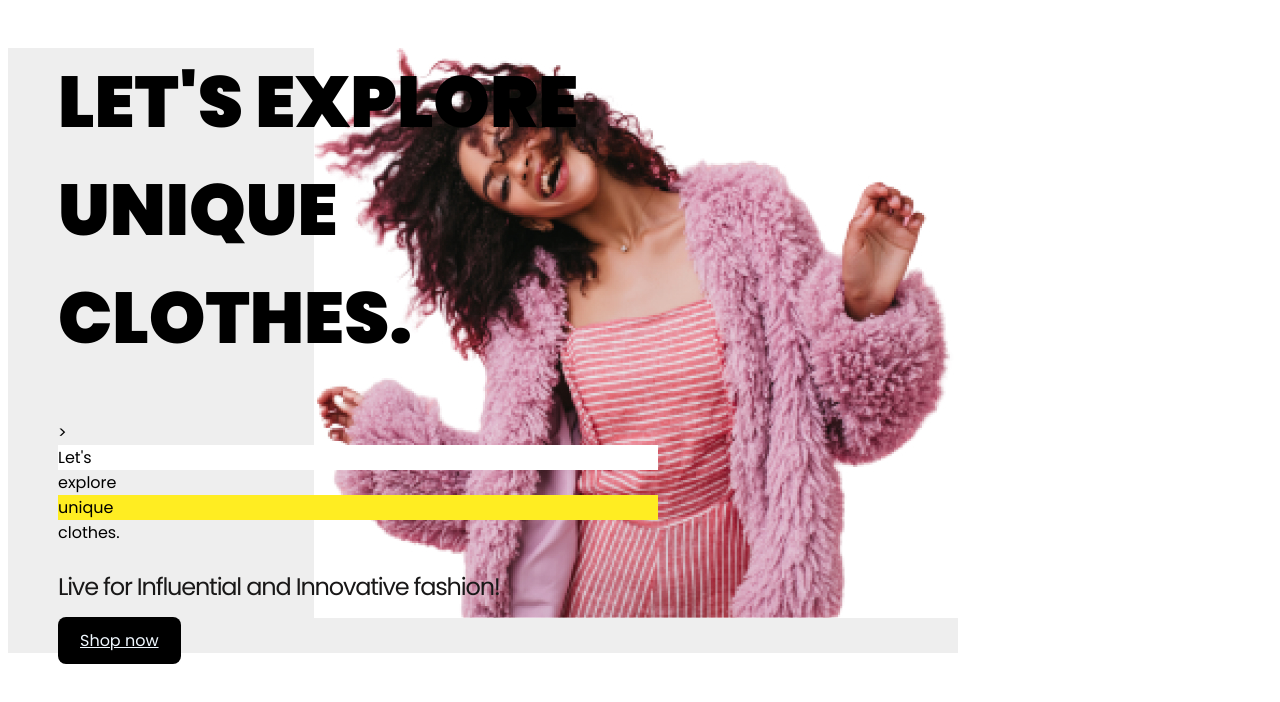
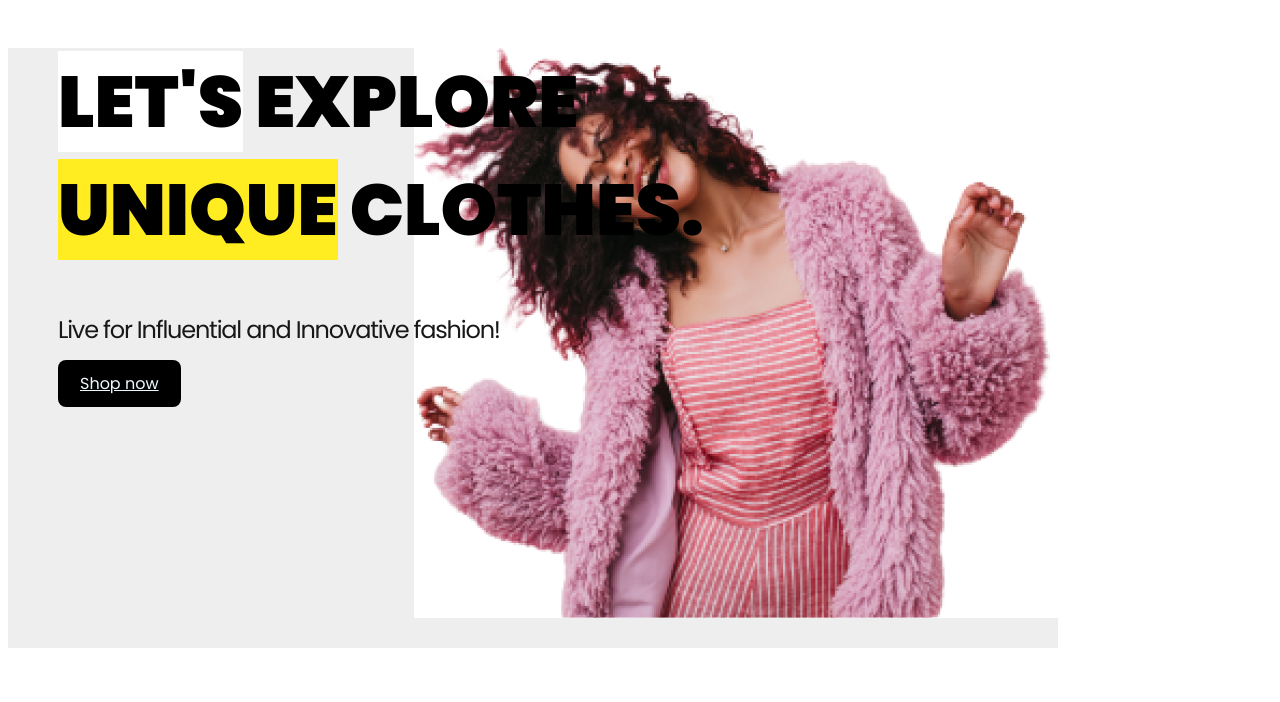
Before and after one commit to ead-codigo-2023/ejercicio-2-asignar-estilos-con-css-catalanderos, a plain HTML site: page index.html in a window 1280 px wide. Drawn offline with Linux system fonts and the light colour scheme.

Commit message:
cambios tarea 2 clr
avance

```diff
--- a/assets/css/style.css
+++ b/assets/css/style.css
@@ -29,25 +29,29 @@ p{
 
   }
 
+
+
+
 .hero {
     background-image: url(../css/images/imgfigma\ .jpg);
-    width: 600px;
-    padding-right: 300px ;
+    width: 800px;
+    height: 600px;
+    padding-right: 200px ;
     padding-left: 50px;
     background-position-x: right;
     background-repeat: no-repeat;
     background-color: rgb(238, 238, 238);
     }
 
-  #lets {
+  .hero h1 #lets {
+    font-weight: bolder;
     width: 50;
     height: 84.236;
     transform: rotate (-1.981deg);
-    flex-shrink: 0;
-    background: #fff
+    background-color: #fff
   }
 
-  #unique {
+  .hero h1 #unique {
     width: 36;
     height: 20;
     transform: rotate (-1.981deg);
--- a/index.html
+++ b/index.html
@@ -12,8 +12,7 @@
 </head>
 <body>
 	<div class="hero">
-		<h1>Let's explore unique clothes.</h1>
-		<h1></h1>><div id="lets">Let's</div> explore <div id="unique">unique</div> clothes.</h1>
+		<h1><span id="lets">Let's</span> explore <span id="unique">unique</span> clothes.</h1>
 		<p>Live for Influential and Innovative fashion!</p>
 		<a href="#">Shop now</a>
 	</div>
```
